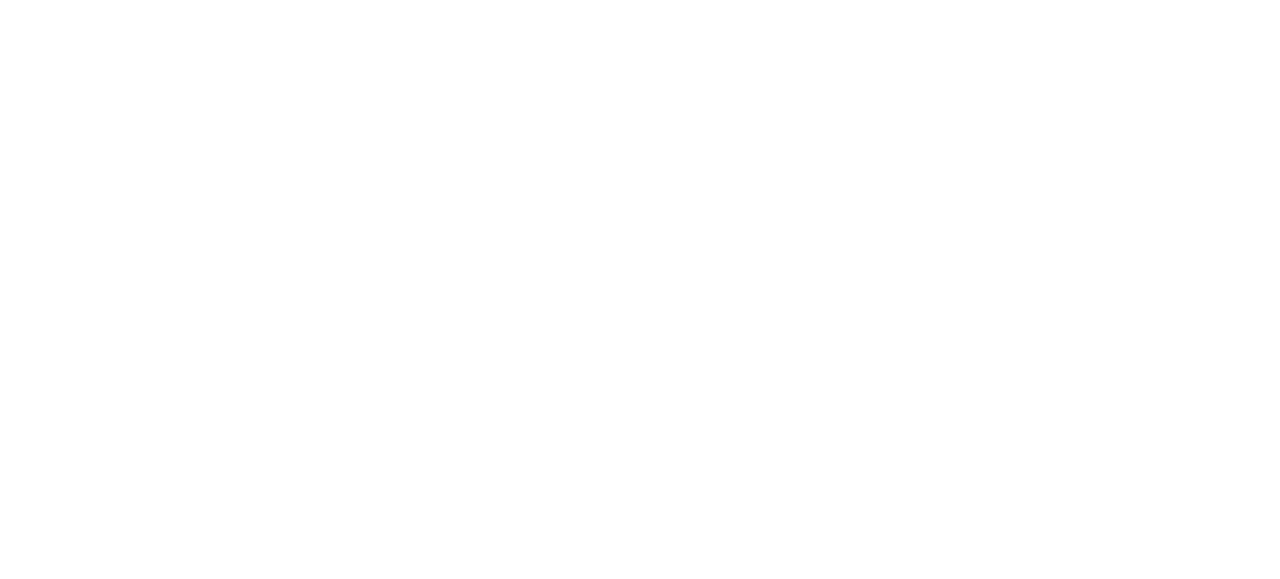
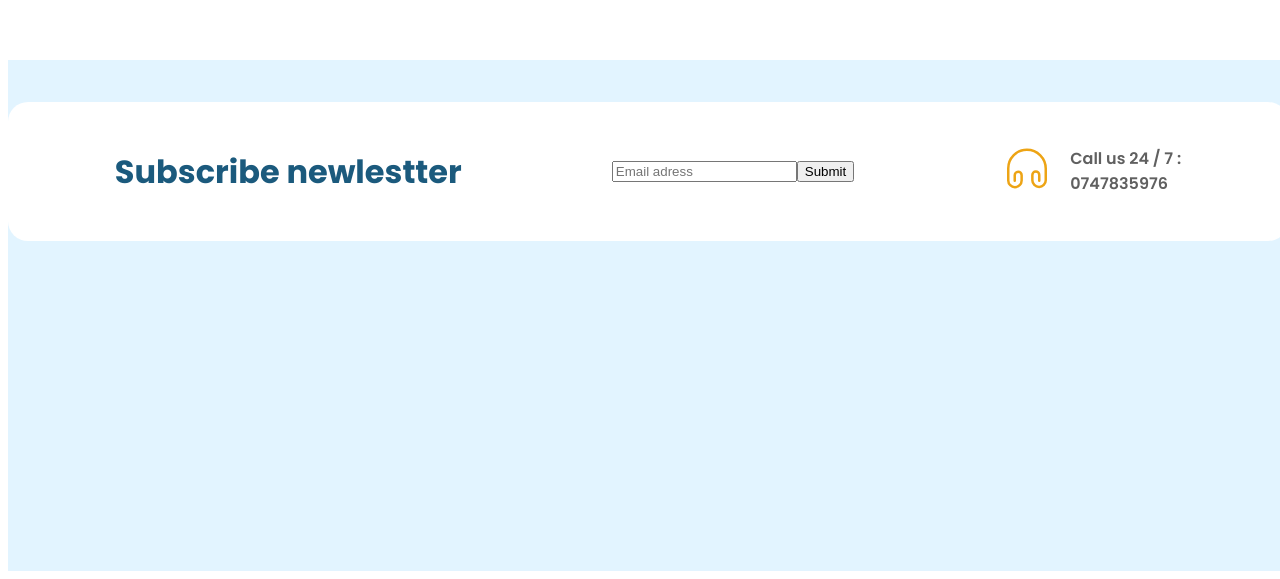
Before and after one commit to Wizuha/Game-Console-Project, a React (Create React App) app in the folder Game console project/frontend/: page / in a window 1280 px wide. Shown: the part 806-1385 px from the top of the page. Before the commit the page ends 931 px from the top, so only its background shows below. Built offline with nearby package versions, Linux system fonts and the light colour scheme.

Commit message:
start bottom

```diff
--- /dev/null
+++ b/Game console project/frontend/src/components/Bottom/Bottom.css
@@ -0,0 +1,32 @@
+.bottom{
+    display: flex;
+    width: 100vw;
+    height: 511px;
+    background-color: #E2F4FF;
+    justify-content: center;
+    left: 0;
+}
+
+.subscribe {
+    display: flex;
+    align-items: center;
+    justify-content: center;
+    height: 139px;
+    width: 1320px;
+    gap: 150px;
+    background-color: white;
+    margin-top: 42px ;
+    border-radius: 20px;
+}
+
+.text-subscribe{
+  font-family: "Poppins Bold";
+  color: #1B5A7D;
+}
+
+.call{
+    display: flex;
+    font-family: 'Poppins Semibold';
+    gap: 20px;
+    color: #606060;
+}
--- /dev/null
+++ b/Game console project/frontend/src/components/Bottom/Bottom.jsx
@@ -0,0 +1,26 @@
+import React from 'react'
+import './Bottom.css'
+
+export default function Footbar() {
+  return (
+    <div className="bottom">
+      <div className="subscribe">
+        <div className="text-subscribe">
+          <h1>Subscribe newlestter</h1>
+        </div>
+        <div className="input-subscribe">
+          <form>
+            <input type="text" name="subscribe" placeholder="Email adress" />
+            <button>Submit</button>
+          </form>
+        </div>
+        <div className="call">
+          <div className="logo-call">
+            <img src= 'headphone.svg' />
+          </div>
+          <div>Call us 24 / 7 : <br/> 0747835976</div>
+        </div>
+      </div>
+    </div>
+  );
+}
--- a/Game console project/frontend/src/components/Breadcrumb/Breadcrumb.css
+++ b/Game console project/frontend/src/components/Breadcrumb/Breadcrumb.css
@@ -3,6 +3,8 @@
     width: 100%;
     font-family: "Poppins Medium";
     background-color: #F4F4F4;
+    position: fixed;
+    left: 0;
 }
 
 .breadcrumb-content{
--- a/Game console project/frontend/src/components/Layout.jsx
+++ b/Game console project/frontend/src/components/Layout.jsx
@@ -1,4 +1,5 @@
 import React from 'react'
+import Bottom from './Bottom/Bottom'
 import Nav from './Nav/Nav'
 
 export default function Layout({children}) {
@@ -9,6 +10,7 @@ export default function Layout({children}) {
       <div className='layout-div' style = {{marginTop : "66px", }}>
         {children}
       </div>
+      <Bottom />
     </div>
   )
 }
--- a/Game console project/frontend/src/components/Product/Product.css
+++ b/Game console project/frontend/src/components/Product/Product.css
@@ -13,7 +13,6 @@
     border-radius: 20px;
     flex-direction: column;
     padding: 0 20px;
-
 }
 
 .image{
```
Also changed, not shown: Game console project/frontend/public/headphone.svg (added).
